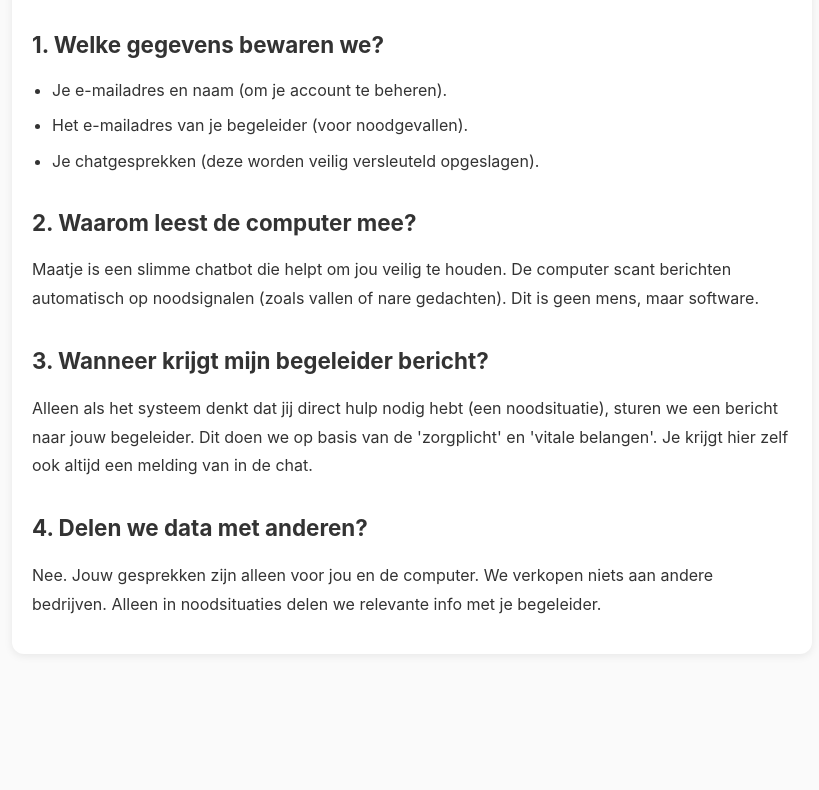
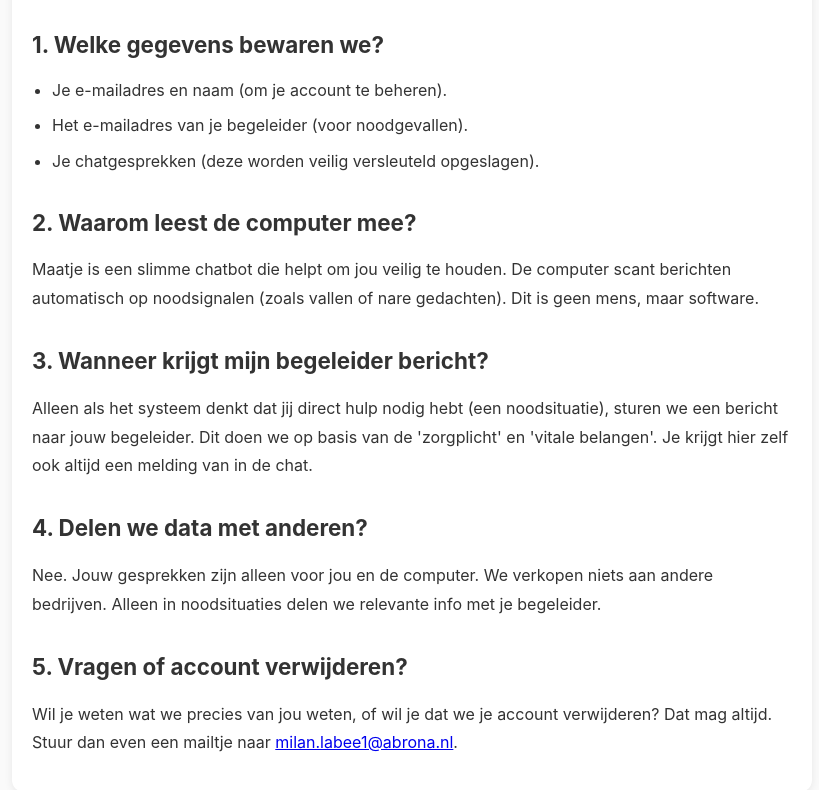
Before and after one commit to milanokitch/Maatje_Chat, a website: page privacy.html in a window 1280 px wide. Shown: the part 335-1125 px from the top of the page, without its empty margins (228-1047 px from the left). Before the commit the page ends 1077 px from the top, so only its background shows below. Drawn offline with Linux system fonts and the light colour scheme.

Commit message:
Add section 5 (Account removal) to privacy page

```diff
--- a/privacy.html
+++ b/privacy.html
@@ -102,6 +102,9 @@
 
             <h2>4. Delen we data met anderen?</h2>
             <p>Nee. Jouw gesprekken zijn alleen voor jou en de computer. We verkopen niets aan andere bedrijven. Alleen in noodsituaties delen we relevante info met je begeleider.</p>
+
+            <h2>5. Vragen of account verwijderen?</h2>
+            <p>Wil je weten wat we precies van jou weten, of wil je dat we je account verwijderen? Dat mag altijd. Stuur dan even een mailtje naar <a href="mailto:milan.labee1@abrona.nl">milan.labee1@abrona.nl</a>.</p>
         </div>
     </main>
 
```
Also changed, not shown: public/privacy.html (+3 -0 lines).
